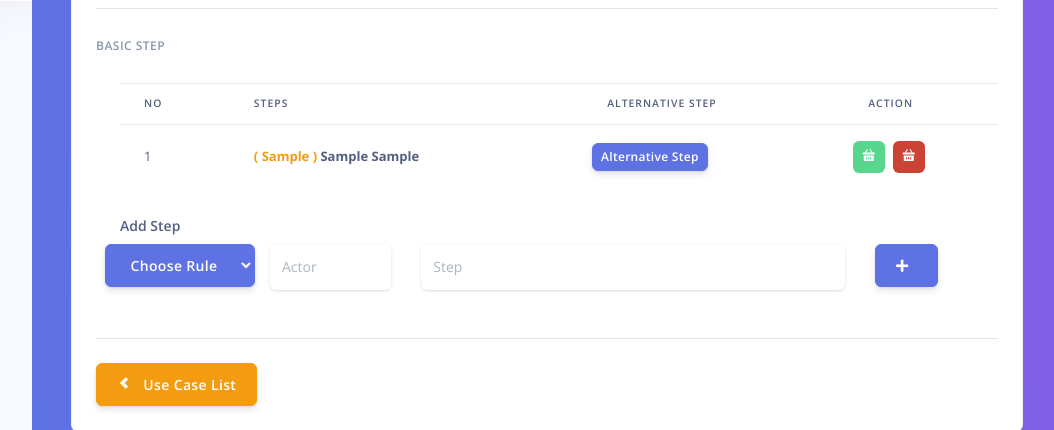
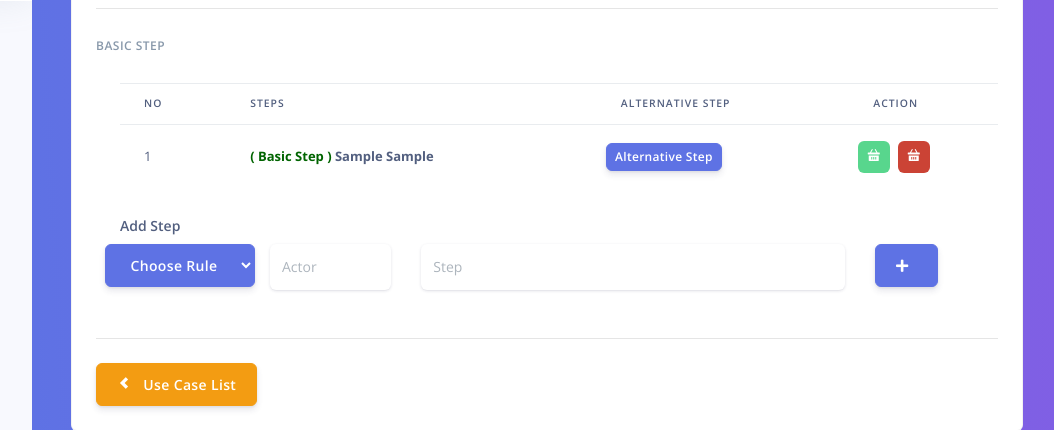
Before and after one commit to AgileRE-2021/UseTivy, a Django app: page /edit_use_case/1 in a window 1280 px wide. Shown: the part 799-1229 px from the top of the page, without its empty margins (218-1272 px from the left). Run offline with Django 3.2, Linux system fonts and the light colour scheme; a user stored in the database is signed in; tables that the repository leaves empty hold one stand-in row (values such as "Sample post"); some libraries are stand-ins or nearby versions.

Commit message:
get edit step basic rule_1

```diff
--- a/core/templates/page/edit_use_case.html
+++ b/core/templates/page/edit_use_case.html
@@ -80,7 +80,11 @@
                                 <tr>
                                   <td>{{ forloop.counter }}</td>
                                   <td style="white-space: normal;">
-                                    <b style="color: #F39C12;"> ( {{ sb.rule }} ) </b>
+                                    {% if sb.rule == '1' %}
+                                    <b style="color: #F39C12;"> ( If Step ) </b>
+                                    {% else %}
+                                    <b style="color: darkgreen;"> ( Basic Step ) </b>
+                                    {% endif %}
                                     <b> {{ sb.step_actor_basic }} </b>
                                     <b> {{ sb.step_value }} </b>
                                   </td>
```
Also changed, not shown: app/views.py (line endings or trailing spaces).
